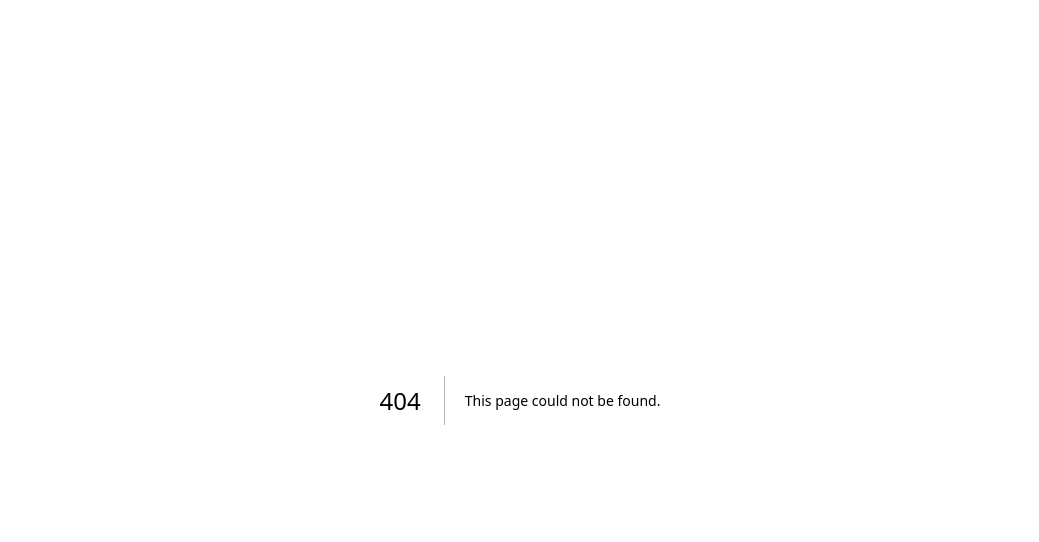
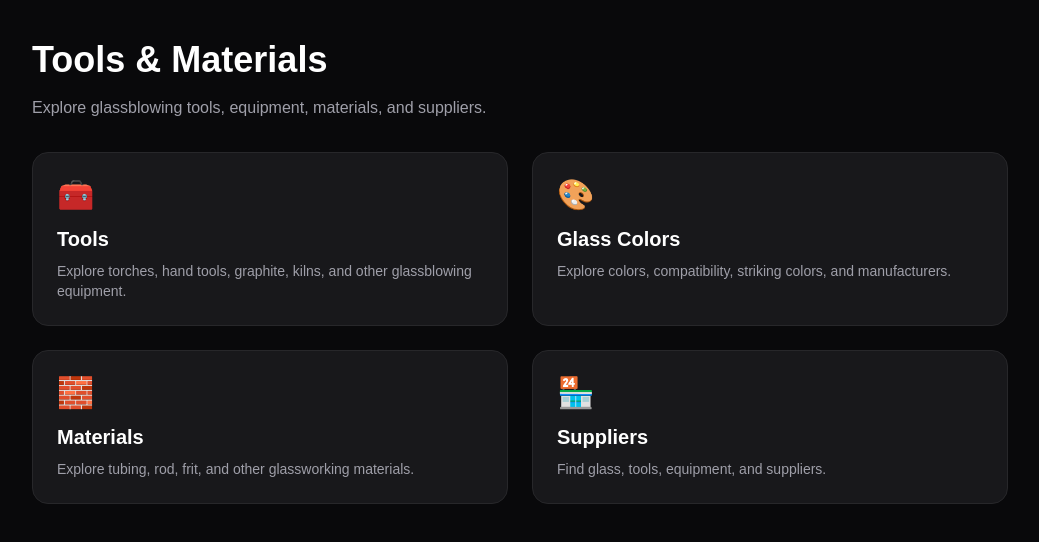
Before and after one commit to b2sdnbp4d9-svg/boro-ai, a Next.js app: page /tools-materials in a window 1280 px wide. Before the commit this address had no page. Shown: the top 542 px of the page, without its empty margins (120-1159 px from the left). Built offline with nearby package versions, Linux system fonts and the light colour scheme.

Commit message:
Create Tools and Materials hub

```diff
--- a/app/page.tsx
+++ b/app/page.tsx
@@ -97,7 +97,7 @@ export default function Home() {
             </Link>
 
             <Link
-              href="/tools"
+              href="/tools-materials"
               className="rounded-2xl border border-zinc-800 bg-zinc-900 p-6 text-left">
               <div className="mb-3 text-3xl">🔧</div>
               <h4 className="mb-2 text-lg font-semibold">
--- /dev/null
+++ b/app/tools-materials/page.tsx
@@ -0,0 +1,47 @@
+import CategoryCard from "@/components/CategoryCard";
+
+export default function ToolsMaterials() {
+  return (
+    <main className="min-h-screen bg-zinc-950 text-white">
+      <div className="mx-auto max-w-5xl px-6 py-10">
+        <h1 className="text-4xl font-bold">
+          Tools & Materials
+        </h1>
+
+        <p className="mt-4 text-zinc-400">
+          Explore glassblowing tools, equipment, materials, and suppliers.
+        </p>
+
+        <div className="mt-8 grid gap-6 sm:grid-cols-2">
+          <CategoryCard
+            title="Tools"
+            description="Explore torches, hand tools, graphite, kilns, and other glassblowing equipment."
+            href="/tools"
+            icon="🧰"
+          />
+
+          <CategoryCard
+            title="Glass Colors"
+            description="Explore colors, compatibility, striking colors, and manufacturers."
+            href="/colors"
+            icon="🎨"
+          />
+
+          <CategoryCard
+            title="Materials"
+            description="Explore tubing, rod, frit, and other glassworking materials."
+            href="/materials"
+            icon="🧱"
+          />
+
+          <CategoryCard
+            title="Suppliers"
+            description="Find glass, tools, equipment, and suppliers."
+            href="/suppliers"
+            icon="🏪"
+          />
+        </div>
+      </div>
+    </main>
+  );
+}
--- a/app/tools/page.tsx
+++ b/app/tools/page.tsx
@@ -1,45 +1,26 @@
-import CategoryCard from "@/components/CategoryCard";
+import ToolCard from "@/components/ToolCard";
+import { tools } from "@/data/tools";
 
 export default function Tools() {
   return (
     <main className="min-h-screen bg-zinc-950 text-white">
       <div className="mx-auto max-w-5xl px-6 py-10">
         <h1 className="text-4xl font-bold">
-          Tools & Materials
+          Tools
         </h1>
 
         <p className="mt-4 text-zinc-400">
-          Explore glassblowing tools, equipment, materials, and suppliers.
+          Explore glassblowing tools, equipment, and supplies.
         </p>
 
         <div className="mt-8 grid gap-6 sm:grid-cols-2">
-          <CategoryCard
-            title="Tools"
-            description="Explore torches, hand tools, graphite, kilns, and other glassblowing equipment."
-            href="/tools"
-            icon="🧰"
-          />
-
-          <CategoryCard
-            title="Glass Colors"
-            description="Explore colors, compatibility, striking colors, and manufacturers."
-            href="/colors"
-            icon="🎨"
-          />
-
-          <CategoryCard
-            title="Materials"
-            description="Explore tubing, rod, frit, and other glassworking materials."
-            href="/materials"
-            icon="🧱"
-          />
-
-          <CategoryCard
-            title="Suppliers"
-            description="Find glass, tools, equipment, and suppliers."
-            href="/suppliers"
-            icon="🏪"
-          />
+          {tools.map((tool) => (
+            <ToolCard
+              key={tool.name}
+              name={tool.name}
+              description={tool.description}
+            />
+          ))}
         </div>
       </div>
     </main>
```
